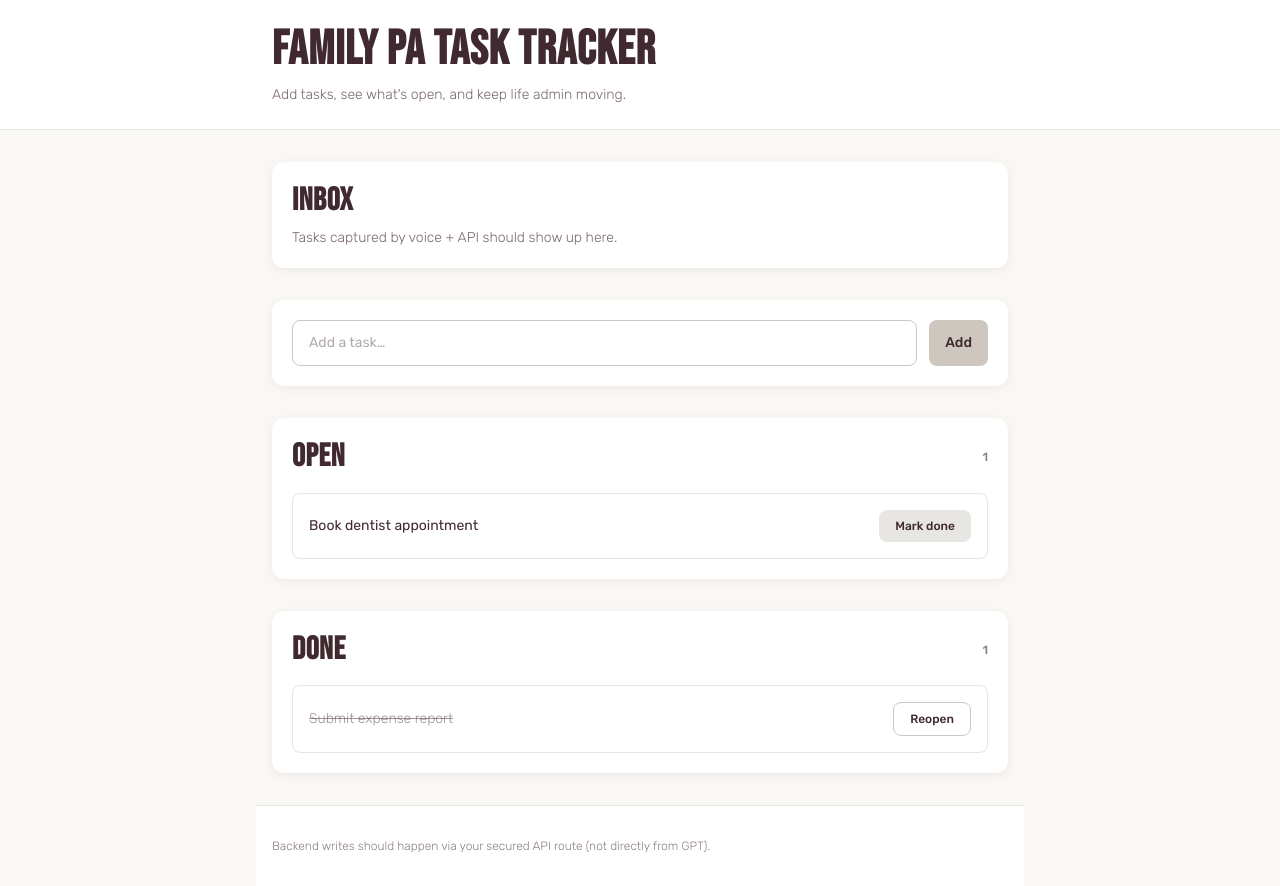
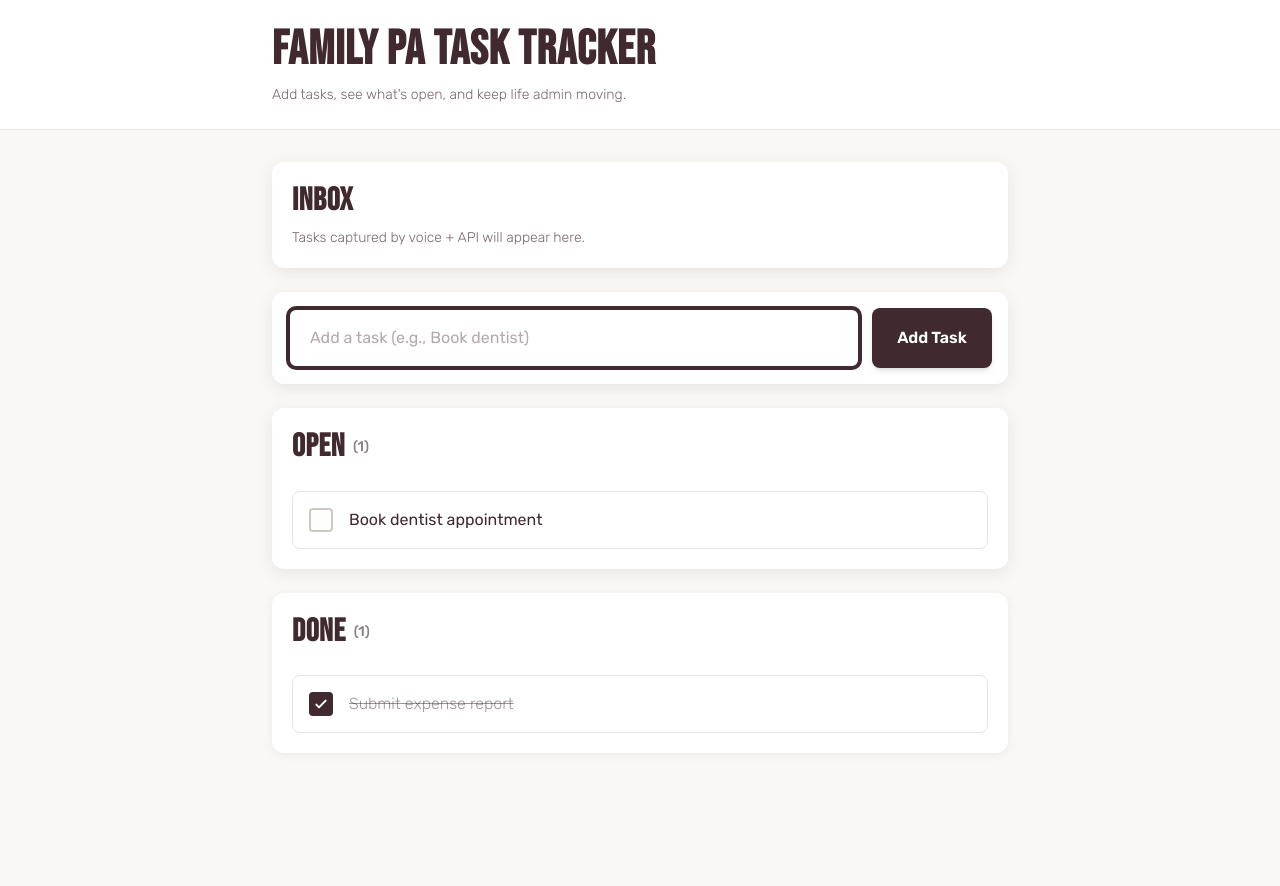
Before and after one commit to francesca-tabor-ai/Family-PA-Task-Tracker, a Next.js app: page / in a window 1280 px wide. After the commit the page ends 817 px from the top, so only its background shows below. Built offline with nearby package versions, Linux system fonts and the light colour scheme.

Commit message:
practical, high-impact UI improvements

```diff
--- a/app/globals.css
+++ b/app/globals.css
@@ -62,4 +62,52 @@
   .btn-ghost {
     @apply bg-transparent border border-brand-button-dark text-brand-text hover:bg-brand-button-light;
   }
+
+  .btn-primary-action {
+    @apply bg-brand-primary text-white hover:bg-brand-text/90 active:scale-95;
+    @apply shadow-md hover:shadow-lg;
+  }
+
+  .card-elevated {
+    @apply shadow-card-elevated;
+  }
+
+  .task-item {
+    @apply transition-all duration-200;
+  }
+
+  .task-item:hover {
+    @apply shadow-card;
+  }
+
+  .task-item-new {
+    animation: highlight 1.5s ease-in-out;
+  }
+
+  .checkbox-custom {
+    @apply w-6 h-6 rounded border-2 border-brand-button-dark cursor-pointer;
+    @apply transition-all duration-200;
+    @apply flex items-center justify-center;
+    @apply hover:border-brand-primary hover:bg-brand-button-light;
+  }
+
+  .checkbox-custom.checked {
+    @apply bg-brand-primary border-brand-primary;
+  }
+
+  .checkbox-custom.checked svg {
+    @apply opacity-100;
+  }
+
+  .checkbox-custom:not(.checked) svg {
+    @apply opacity-0;
+  }
+
+  .empty-state {
+    @apply text-center py-8 px-4;
+  }
+
+  .empty-state-text {
+    @apply text-brand-text/50 font-light;
+  }
 }
--- a/app/layout.tsx
+++ b/app/layout.tsx
@@ -19,13 +19,7 @@ export default function RootLayout({ children }: { children: React.ReactNode })
             </div>
           </header>
 
-          <main className="mx-auto max-w-3xl px-4 py-8">{children}</main>
-
-          <footer className="mx-auto max-w-3xl px-4 py-8 bg-white border-t border-brand-button-light">
-            <p className="text-xs font-rubik text-brand-text/60 font-light">
-              Backend writes should happen via your secured API route (not directly from GPT).
-            </p>
-          </footer>
+          <main className="mx-auto max-w-3xl px-4 py-8 pb-16">{children}</main>
         </div>
       </body>
     </html>
--- a/app/page.tsx
+++ b/app/page.tsx
@@ -2,11 +2,11 @@ import TaskList from "@/components/TaskList";
 
 export default function Page() {
   return (
-    <div className="space-y-8">
-      <section className="card">
-        <h2 className="text-heading-3 text-brand-text">Inbox</h2>
-        <p className="mt-2 text-sm font-rubik text-brand-text/70 font-light">
-          Tasks captured by voice + API should show up here.
+    <div className="space-y-6">
+      <section className="card card-elevated">
+        <h2 className="text-heading-3 text-brand-text mb-2">Inbox</h2>
+        <p className="text-sm font-rubik text-brand-text/70 font-light">
+          Tasks captured by voice + API will appear here.
         </p>
       </section>
 
--- a/components/AddTaskForm.tsx
+++ b/components/AddTaskForm.tsx
@@ -7,7 +7,7 @@ export default function AddTaskForm({ onAdd }: { onAdd: (title: string) => void
 
   return (
     <form
-      className="flex gap-3"
+      className="flex flex-col sm:flex-row gap-3 sticky top-4 z-10 bg-white p-4 rounded-card shadow-card-elevated"
       onSubmit={(e) => {
         e.preventDefault();
         const t = title.trim();
@@ -17,16 +17,17 @@ export default function AddTaskForm({ onAdd }: { onAdd: (title: string) => void
       }}
     >
       <input
-        className="w-full rounded-button border border-brand-button-dark bg-white px-4 py-3 text-sm font-rubik text-brand-text placeholder:text-brand-text/40 outline-none transition-all duration-200 focus:ring-2 focus:ring-brand-text focus:border-brand-text"
-        placeholder="Add a task…"
+        className="w-full rounded-button border-2 border-brand-primary/20 bg-white px-5 py-4 text-base font-rubik text-brand-text placeholder:text-brand-text/40 outline-none transition-all duration-200 focus:ring-2 focus:ring-brand-primary focus:border-brand-primary"
+        placeholder="Add a task (e.g., Book dentist)"
         value={title}
         onChange={(e) => setTitle(e.target.value)}
+        autoFocus
       />
       <button
         type="submit"
-        className="btn btn-primary font-rubik font-medium"
+        className="btn btn-primary-action font-rubik font-semibold text-base px-6 py-4 min-w-[100px] sm:min-w-[120px]"
       >
-        Add
+        Add Task
       </button>
     </form>
   );
--- a/components/TaskList.tsx
+++ b/components/TaskList.tsx
@@ -1,6 +1,6 @@
 "use client";
 
-import { useMemo, useState } from "react";
+import { useMemo, useState, useEffect } from "react";
 import AddTaskForm from "./AddTaskForm";
 
 type Task = {
@@ -15,6 +15,7 @@ export default function TaskList() {
     { id: "1", title: "Book dentist appointment", status: "open", createdAt: new Date().toISOString() },
     { id: "2", title: "Submit expense report", status: "done", createdAt: new Date().toISOString() }
   ]);
+  const [newTaskIds, setNewTaskIds] = useState<Set<string>>(new Set());
 
   const openTasks = useMemo(() => tasks.filter(t => t.status === "open"), [tasks]);
   const doneTasks = useMemo(() => tasks.filter(t => t.status === "done"), [tasks]);
@@ -22,6 +23,15 @@ export default function TaskList() {
   function addTask(title: string) {
     const t: Task = { id: crypto.randomUUID(), title, status: "open", createdAt: new Date().toISOString() };
     setTasks(prev => [t, ...prev]);
+    setNewTaskIds(prev => new Set([...prev, t.id]));
+    // Remove highlight after animation
+    setTimeout(() => {
+      setNewTaskIds(prev => {
+        const next = new Set(prev);
+        next.delete(t.id);
+        return next;
+      });
+    }, 1500);
   }
 
   function toggle(id: string) {
@@ -31,62 +41,88 @@ export default function TaskList() {
   }
 
   return (
-    <div className="space-y-8">
-      <section className="card">
+    <div className="space-y-6">
       <AddTaskForm onAdd={addTask} />
-      </section>
 
-      <section className="card">
-        <div className="flex items-center justify-between mb-4">
+      <section className="card card-elevated">
+        <div className="flex items-center gap-2 mb-6">
           <h3 className="text-heading-3 text-brand-text">Open</h3>
-          <span className="text-xs font-rubik text-brand-text/60 font-medium">{openTasks.length}</span>
+          <span className="text-sm font-rubik text-brand-text/60 font-medium">({openTasks.length})</span>
         </div>
-        <ul className="space-y-3">
-          {openTasks.map(t => (
+        <ul className="space-y-2">
+          {openTasks.map((t, index) => (
             <li
               key={t.id}
-              className="flex items-center justify-between rounded-button border border-brand-button-light bg-white p-4 transition-all duration-200 hover:shadow-card"
+              className={`task-item flex items-center gap-4 rounded-button border border-brand-button-light bg-white p-4 animate-fade-in ${
+                newTaskIds.has(t.id) ? "task-item-new" : ""
+              }`}
+              style={{ animationDelay: `${index * 0.05}s` }}
             >
-              <span className="text-sm font-rubik text-brand-text font-normal">{t.title}</span>
               <button
-                className="btn btn-secondary text-xs"
                 onClick={() => toggle(t.id)}
+                className="checkbox-custom flex-shrink-0"
+                aria-label={`Mark "${t.title}" as done`}
+                type="button"
               >
-                Mark done
+                <svg
+                  className="w-4 h-4 text-white transition-opacity duration-200"
+                  fill="none"
+                  viewBox="0 0 24 24"
+                  stroke="currentColor"
+                >
+                  <path strokeLinecap="round" strokeLinejoin="round" strokeWidth={3} d="M5 13l4 4L19 7" />
+                </svg>
               </button>
+              <span className="flex-1 text-base font-rubik text-brand-text font-normal">{t.title}</span>
             </li>
           ))}
           {openTasks.length === 0 && (
-            <p className="mt-4 text-sm font-rubik text-brand-text/60 font-light">Nothing open 🎉</p>
+            <div className="empty-state">
+              <p className="empty-state-text text-base">
+                No open tasks—nice work 🎉
+              </p>
+              <p className="empty-state-text text-sm mt-2">
+                Voice-captured tasks will appear here.
+              </p>
+            </div>
           )}
         </ul>
       </section>
 
+      {doneTasks.length > 0 && (
         <section className="card">
-        <div className="flex items-center justify-between mb-4">
+          <div className="flex items-center gap-2 mb-6">
             <h3 className="text-heading-3 text-brand-text">Done</h3>
-          <span className="text-xs font-rubik text-brand-text/60 font-medium">{doneTasks.length}</span>
+            <span className="text-sm font-rubik text-brand-text/60 font-medium">({doneTasks.length})</span>
           </div>
-        <ul className="space-y-3">
-          {doneTasks.map(t => (
+          <ul className="space-y-2">
+            {doneTasks.map((t, index) => (
               <li
                 key={t.id}
-              className="flex items-center justify-between rounded-button border border-brand-button-light bg-white p-4 transition-all duration-200 hover:shadow-card"
+                className="task-item flex items-center gap-4 rounded-button border border-brand-button-light bg-white/50 p-4 animate-fade-in"
+                style={{ animationDelay: `${index * 0.05}s` }}
               >
-              <span className="text-sm font-rubik text-brand-text/50 line-through font-light">{t.title}</span>
                 <button
-                className="btn btn-ghost text-xs"
                   onClick={() => toggle(t.id)}
+                  className="checkbox-custom checked flex-shrink-0"
+                  aria-label={`Reopen "${t.title}"`}
+                  type="button"
                 >
-                Reopen
+                  <svg
+                    className="w-4 h-4 text-white transition-opacity duration-200"
+                    fill="none"
+                    viewBox="0 0 24 24"
+                    stroke="currentColor"
+                  >
+                    <path strokeLinecap="round" strokeLinejoin="round" strokeWidth={3} d="M5 13l4 4L19 7" />
+                  </svg>
                 </button>
+                <span className="flex-1 text-base font-rubik text-brand-text/50 line-through font-light">{t.title}</span>
               </li>
             ))}
-          {doneTasks.length === 0 && (
-            <p className="mt-4 text-sm font-rubik text-brand-text/60 font-light">No completed tasks yet.</p>
-          )}
           </ul>
         </section>
+      )}
     </div>
   );
 }
--- a/tailwind.config.ts
+++ b/tailwind.config.ts
@@ -13,6 +13,10 @@ export default {
             medium: "#D8D0C1",
             dark: "#CEC7BF",
           },
+          primary: "#402A2F",
+          success: "#4A7C59",
+          neutral: "#E7E6E3",
+          muted: "#8B7D7F",
         },
       },
       fontFamily: {
@@ -32,9 +36,30 @@ export default {
       boxShadow: {
         card: "0 2px 8px rgba(64, 42, 47, 0.08)",
         "card-hover": "0 4px 12px rgba(64, 42, 47, 0.12)",
+        "card-elevated": "0 4px 16px rgba(64, 42, 47, 0.1)",
       },
       transitionProperty: {
         "shadow": "box-shadow",
+      },
+      keyframes: {
+        "fade-in": {
+          "0%": { opacity: "0", transform: "translateY(-4px)" },
+          "100%": { opacity: "1", transform: "translateY(0)" },
+        },
+        "highlight": {
+          "0%": { backgroundColor: "transparent" },
+          "50%": { backgroundColor: "rgba(64, 42, 47, 0.05)" },
+          "100%": { backgroundColor: "transparent" },
+        },
+        "slide-in": {
+          "0%": { opacity: "0", transform: "translateX(-8px)" },
+          "100%": { opacity: "1", transform: "translateX(0)" },
+        },
+      },
+      animation: {
+        "fade-in": "fade-in 0.3s ease-out",
+        "highlight": "highlight 1.5s ease-in-out",
+        "slide-in": "slide-in 0.2s ease-out",
       },
     },
   },
```
Lines whose indentation alone changed are shown as unchanged.
